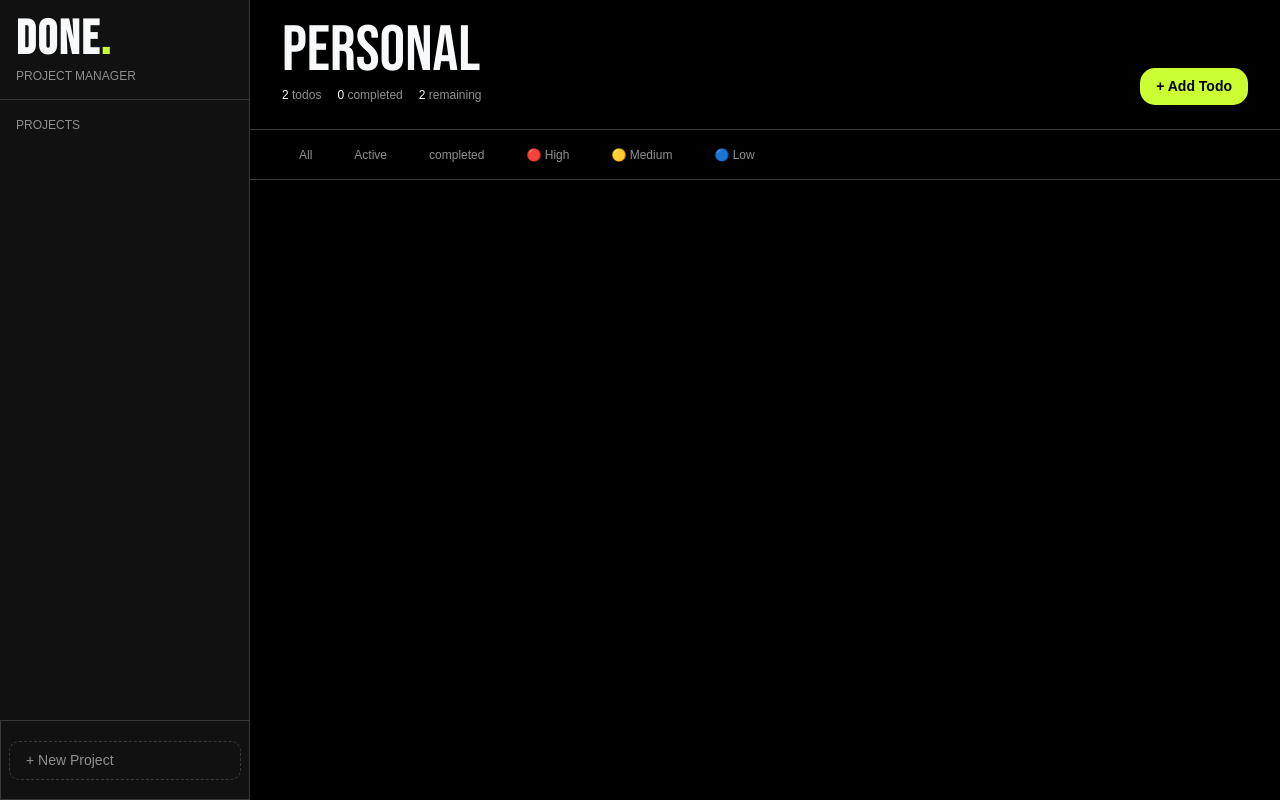
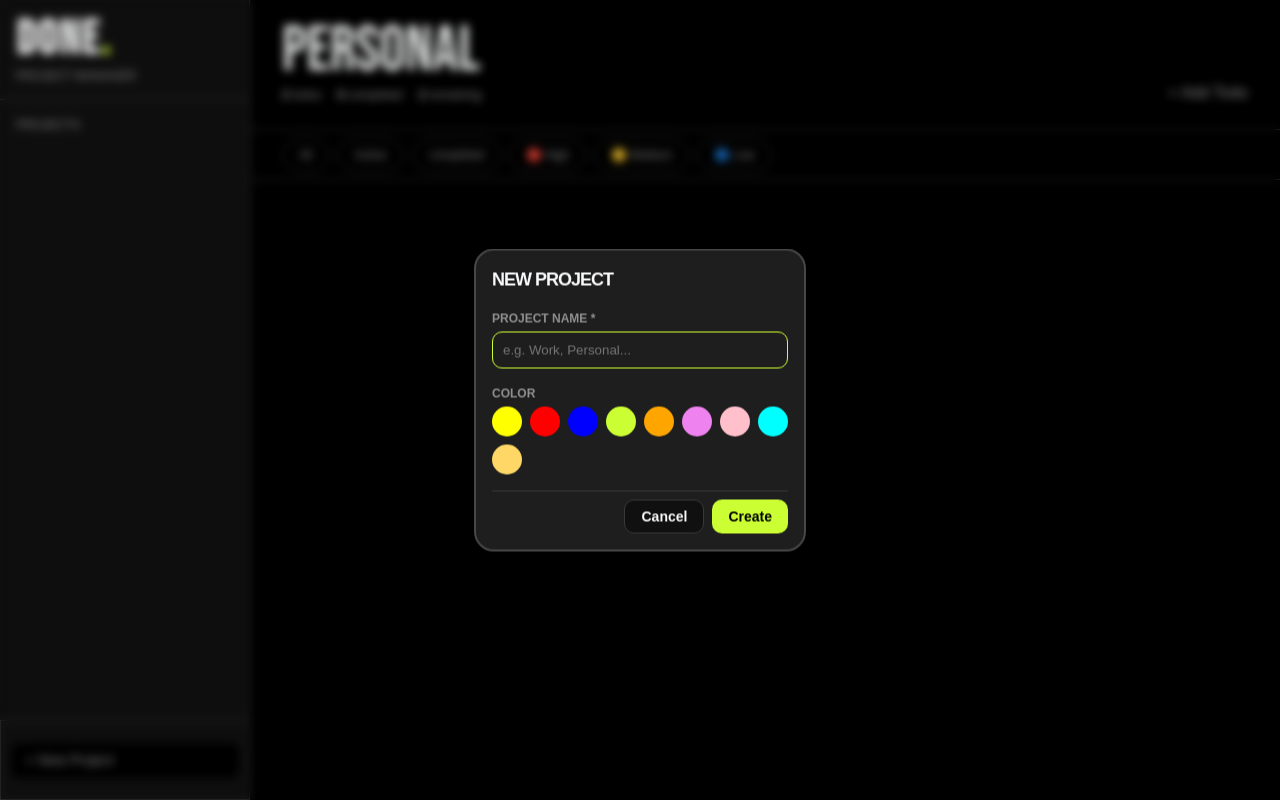
Before and after one commit to Chrono-QuasarDev/done., a website built with webpack: page src/index.html in a window 1280 px wide. Both pictures are taken after a click on the link "+ New Project". Built offline with nearby package versions, Linux system fonts and the light colour scheme; a web font is replaced by a local one.

Commit message:
feat: create project modal

```diff
--- a/src/index.html
+++ b/src/index.html
@@ -23,7 +23,7 @@
         </ul>
       </div>
       <div class="project-btn">
-        <a href="#">+ New Project</a>
+        <a href="#" id="add-project">+ New Project</a>
       </div>
     </aside>
 
@@ -74,6 +74,38 @@
 
       <div class="content-area"></div>
     </div>
+
+    <!-- Modals -->
+    <dialog id="project-modal">
+      <div class="modal-wrapper">
+        <div class="modal-title">NEW PROJECT</div>
+        <form class="project-form">
+          <label for="name">PROJECT NAME *</label>
+          <input type="text"
+                 name="project-name"
+                 id="name" placeholder="e.g. Work, Personal..."
+                 required>
+        </form>
+        <div class="color-container">
+          <div class="color">COLOR</div>
+          <div class="color-pallete">
+            <div class="pallete yellow"></div>
+            <div class="pallete red"></div>
+            <div class="pallete blue"></div>
+            <div class="pallete green"></div>
+            <div class="pallete orange"></div>
+            <div class="pallete violet"></div>
+            <div class="pallete pink"></div>
+            <div class="pallete cyan"></div>
+            <div class="pallete mustard"></div>
+          </div>
+        </div>
+        <div class="submit-btn">
+          <button type="button" class="btn secondary-btn" id="cancel">Cancel</button>
+          <button type="submit" class="btn primary-btn">Create</button>
+        </div>
+      </div>
+    </dialog>
   </div>
 </body>
 </html>
--- a/src/index.js
+++ b/src/index.js
@@ -2,6 +2,7 @@ import "./style.css";
 import { Todo } from "./modules/todo";
 import { Project } from "./modules/project";
 import { storeProjects, getStoredProjects} from "./modules/storage";
+import "./ui/domController";
 
 const todoList = new Todo("Shopping", "Buy groceries from the mall nearby", "Tommorow", "high");
 const todoList2 = new Todo("Shopping2", "Buy groceries from the mall nearby", "Tommorow", "high");
@@ -23,4 +24,4 @@ console.log(project);
 console.log(project.retrieveTodo("Shopping2"));
 
 storeProjects(project);
-console.log(getStoredProjects())
+console.log(getStoredProjects());
--- a/src/style.css
+++ b/src/style.css
@@ -10,7 +10,7 @@
 
   /* Neutral Scale */
   --bg-color: #000000;
-  --sidebar-color: #111111;
+  --sidebar-color: #111010;
   --text-color: #909090;
   --border-color: #3a3939;
   --white: #f8f9fa;
@@ -32,6 +32,9 @@
   /* Line Heights */
   --line-height-tight: 1.1;
   --line-height-base: 1.5;
+
+  /* Letter Spacing */
+  --letter-spacing-tight: -1px;
 
   /* Font Weights */
   --fw-normal: 400;
@@ -104,6 +107,27 @@ ul {
   height: 100vh;
 }
 
+.btn {
+  padding-block: var(--spacing-sm);
+  padding-inline: var(--spacing-md);
+  font-weight: var(--fw-bold);
+  font-size: var(--fs-sm);
+  border: none;
+  border-radius: 10px;
+  transition: all 0.2s ease;
+  cursor: pointer;
+}
+
+.primary-btn {
+  background-color: var(--color-primary);
+  color: var(--bg-color);
+}
+
+.secondary-btn {
+  background-color: var(--sidebar-color);
+  border: 1px solid var(--border-color);
+  color: var(--white);
+}
 
 /* ---------- Sidebar ---------- */
 aside {
@@ -153,9 +177,10 @@ aside {
   padding-block: var(--spacing-sm);
   padding-inline: var(--spacing-md);
   font-size: var(--fs-sm);
+  background-color: var(--bg-color);
 }
 
-.project_btn a:hover {
+.project-btn a:hover {
   color: var(--color-primary);
   border-color: var(--color-primary);
 }
@@ -204,18 +229,6 @@ aside {
   padding-bottom: var(--spacing-sm);
 }
 
-.todo-btn {
-  padding-block: var(--spacing-sm);
-  padding-inline: var(--spacing-md);
-  background-color: var(--color-primary);
-  font-weight: var(--fw-bold);
-  font-size: var(--fs-sm);
-  color: var(--bg-color);
-  border-radius: 15px;
-  transition: all 0.2s ease;
-}
-
-
 .filters {
   display: flex;
   gap: var(--spacing-sm);
@@ -233,7 +246,7 @@ aside {
 }
 
 .tags:nth-child(1) {
-  border: 1px solid var();
+  border: 1px solid var(--border-color);
 }
 
 .tags:hover {
@@ -241,3 +254,153 @@ aside {
   color: var(--white);
   border: 1px solid var(--border-color);
 }
+
+
+/* ---------- MODALS ---------- */
+/* ----- PROJECT MODAL ---- */
+dialog::backdrop{
+  backdrop-filter: blur(5px);;
+}
+
+#project-modal {
+  position: fixed;
+  top: 50%;
+  left: 50%;
+  transform: translate(-50%, -50%);
+
+  border: none;
+  background: none;
+  padding: none;
+}
+
+.modal-wrapper {
+  background-color: #1e1e1e;
+  padding: var(--spacing-md);
+  border-radius: 20px;
+  border: 2px solid #474747;
+
+  display: flex;
+  flex-direction: column;
+  gap: var(--spacing-sm);
+  max-width: 332px;
+
+  backdrop-filter: blur(10px);
+}
+
+.modal-title {
+  font-weight: var(--fw-bold);
+  font-size: var(--fs-lg);
+  letter-spacing: var(--letter-spacing-tight);
+  color: var(--white);
+  margin-bottom: var(--spacing-sm);
+}
+
+.project-form {
+  display: flex;
+  flex-direction: column;
+}
+
+.project-form label {
+  font-size: var(--fs-xs);
+  color: var(--text-color);
+  font-weight: var(--fw-bold);
+  margin-bottom: var(--spacing-xs);
+}
+
+.project-form input[type='text'] {
+  background: #1e1e1e;
+  border: 1px solid var(--color-primary);
+  border-radius: 10px;
+  width: 100%;
+  padding: 10px;
+  color: var(--white);
+  margin-bottom: var(--spacing-sm);
+}
+
+.project-form input[type='text']:focus {
+  border-color: var(--color-primary);
+  outline: none;
+}
+
+.color-container {
+  border-bottom: 1px solid var(--border-color);
+}
+
+.color {
+  font-size: var(--fs-xs);
+  font-weight: bold;
+  color: var(--text-color);
+  margin-bottom: var(--spacing-xs);
+}
+
+.color-pallete {
+  display: flex;
+  gap: var(--spacing-sm);
+  flex-wrap: wrap;
+  margin-bottom: var(--spacing-md);
+}
+
+.pallete {
+  width: 30px;
+  height: 30px;
+  border-radius: 50%;
+  cursor: pointer;
+
+}
+
+.yellow {
+  background-color: yellow;
+}
+
+.red {
+  background-color: red;
+}
+
+.blue {
+  background-color: blue;
+}
+
+.green {
+  background-color: var(--color-primary);
+}
+
+.orange {
+  background-color: orange;
+}
+
+.violet {
+  background-color: violet;
+}
+
+.pink {
+  background-color: pink;
+}
+
+.cyan {
+  background-color: cyan;
+}
+
+.mustard {
+  background: #FED766;
+}
+
+.submit-btn {
+  display: flex;
+  gap: var(--spacing-sm);
+  justify-content: flex-end;
+}
+
+@keyframes modalPop {
+  from {
+    opacity: 0;
+    transform: translate(-50%, -48%) scale(0.95);
+  }
+  to {
+    opacity: 1;
+    transform: translate(-50%, -50%) scale(1);
+  }
+}
+
+#project-modal[open] {
+  animation: modalPop 0.2s ease forwards;
+}
--- /dev/null
+++ b/src/ui/domController.js
@@ -0,0 +1,17 @@
+// --------- DIALOG FUNCTIONS ------------
+// ----- PROJECT DIALOG ------
+const projectDialog = document.getElementById("project-modal");
+const wrapper = document.querySelector(".modal-wrapper");
+const addProject = document.getElementById("add-project");
+const cancel = document.getElementById("cancel");
+
+
+addProject.addEventListener("click", () =>  projectDialog.showModal());
+
+cancel.addEventListener("click", () => projectDialog.close());
+
+projectDialog.addEventListener("click", (event) => {
+  if(!wrapper.contains(event.target)) {
+    projectDialog.close();
+  }
+});
```
